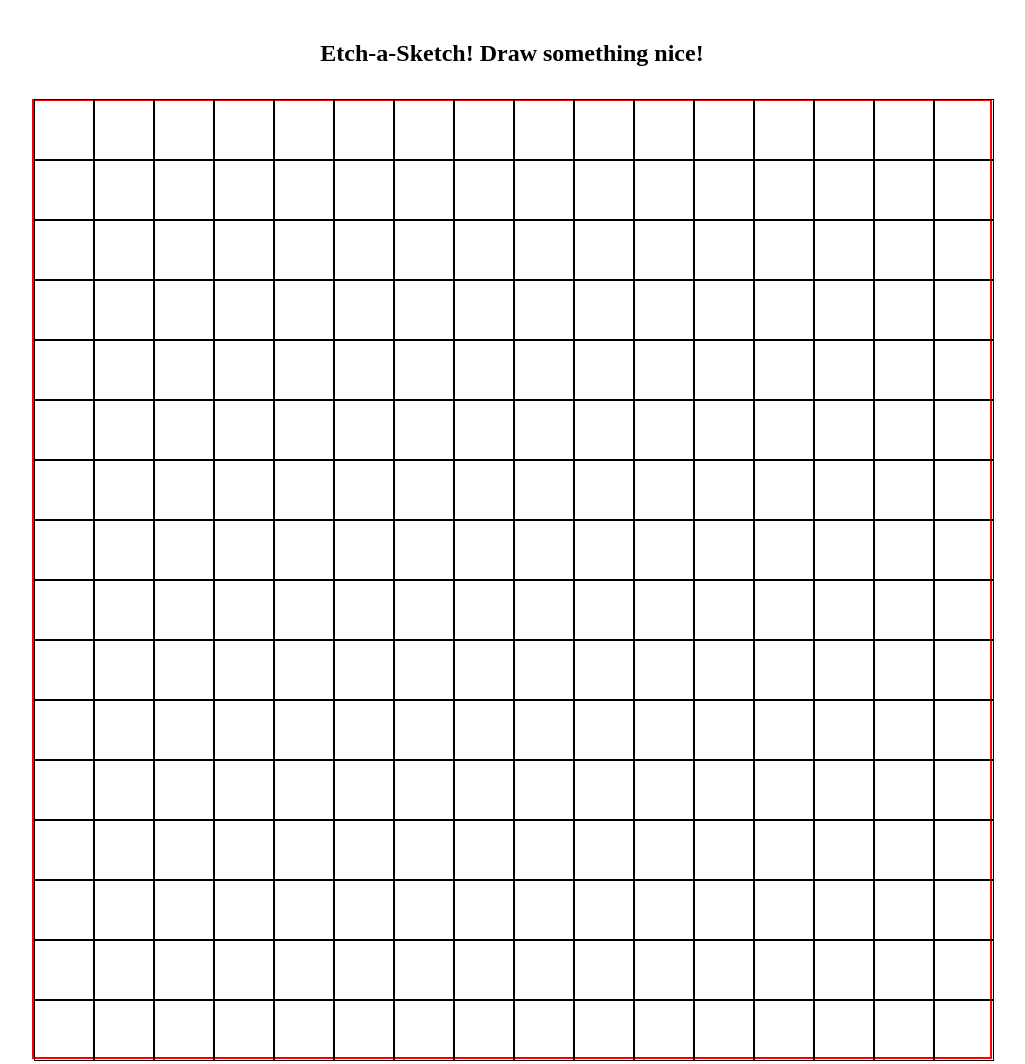
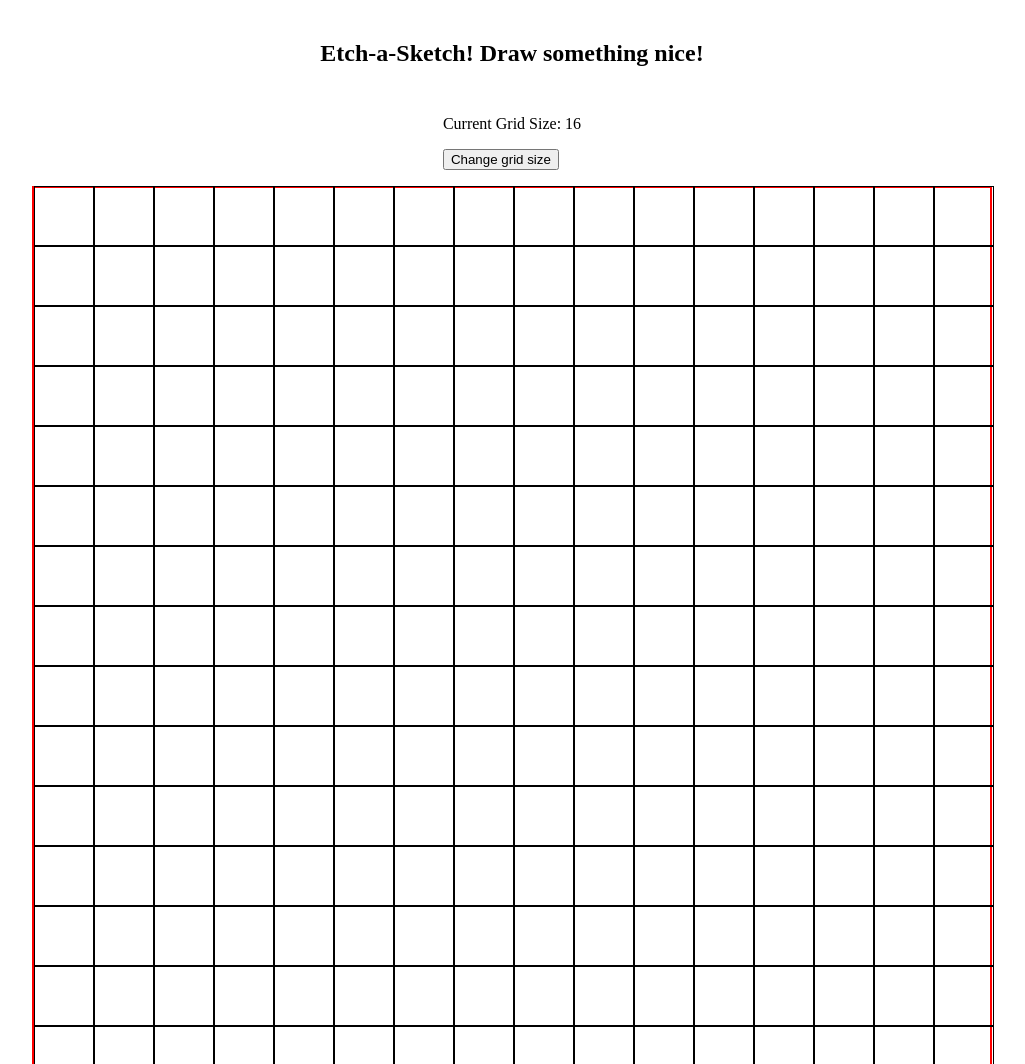
Before and after one commit to BRussoniello/odin-etch-a-sketch, a plain HTML site: page index.html in a window 1280 px wide. Shown: the top 1064 px of the page, without its empty margins (128-1153 px from the left). Drawn offline with Linux system fonts and the light colour scheme.

Commit message:
Add headings

```diff
--- a/index.html
+++ b/index.html
@@ -9,6 +9,12 @@
 
     <body>
         <h2> Etch-a-Sketch! Draw something nice! </h2>
+        <div class = "settings">
+            <p> Current Grid Size: <span id="grid-size">16</span>
+            <p>
+            <button class = "size-button"> Change grid size </button>
+            </p>
+        </div>
         <div class = "square-container">
 
 
--- a/js/etchasketch.js
+++ b/js/etchasketch.js
@@ -2,9 +2,9 @@
 Grid size = # of boxes in container
 */
 
-//add text field/button, and just set grid size using text field/ button click event.
+//user needs to be PROMPTED when clicking button. use prompt()
 //text field will default to 16.
-const INITIAL_GRID_SIZE = 16;
+const INITIAL_GRID_SIZE = +(document.querySelector("#grid-size").textContent);
 let currentGridSize = INITIAL_GRID_SIZE;
 let squareContainer = document.querySelector(".square-container");
 let squareContainerSize = squareContainer.offsetWidth;
@@ -18,9 +18,11 @@ for (let i = 1; i <= INITIAL_GRID_SIZE; i++) {
     row.style.height = intToSizeStyleString(INITIAL_BOX_SIDE_SIZE);
     for (let j = 1; j<= INITIAL_GRID_SIZE; j++) {
         let rowSquare = document.createElement("div")
+        rowSquare.setAttribute("class","row-square");
         rowSquare.style.height = intToSizeStyleString(INITIAL_BOX_SIDE_SIZE);
         rowSquare.style.width = intToSizeStyleString(INITIAL_BOX_SIDE_SIZE);
         rowSquare.style.border = "1px solid black";
+        rowSquare.style.boxSizing="border-box";
         //add mouse hover event listener
         row.appendChild(rowSquare);
 
```
Also changed, not shown: css/style.css (line endings or trailing spaces).
